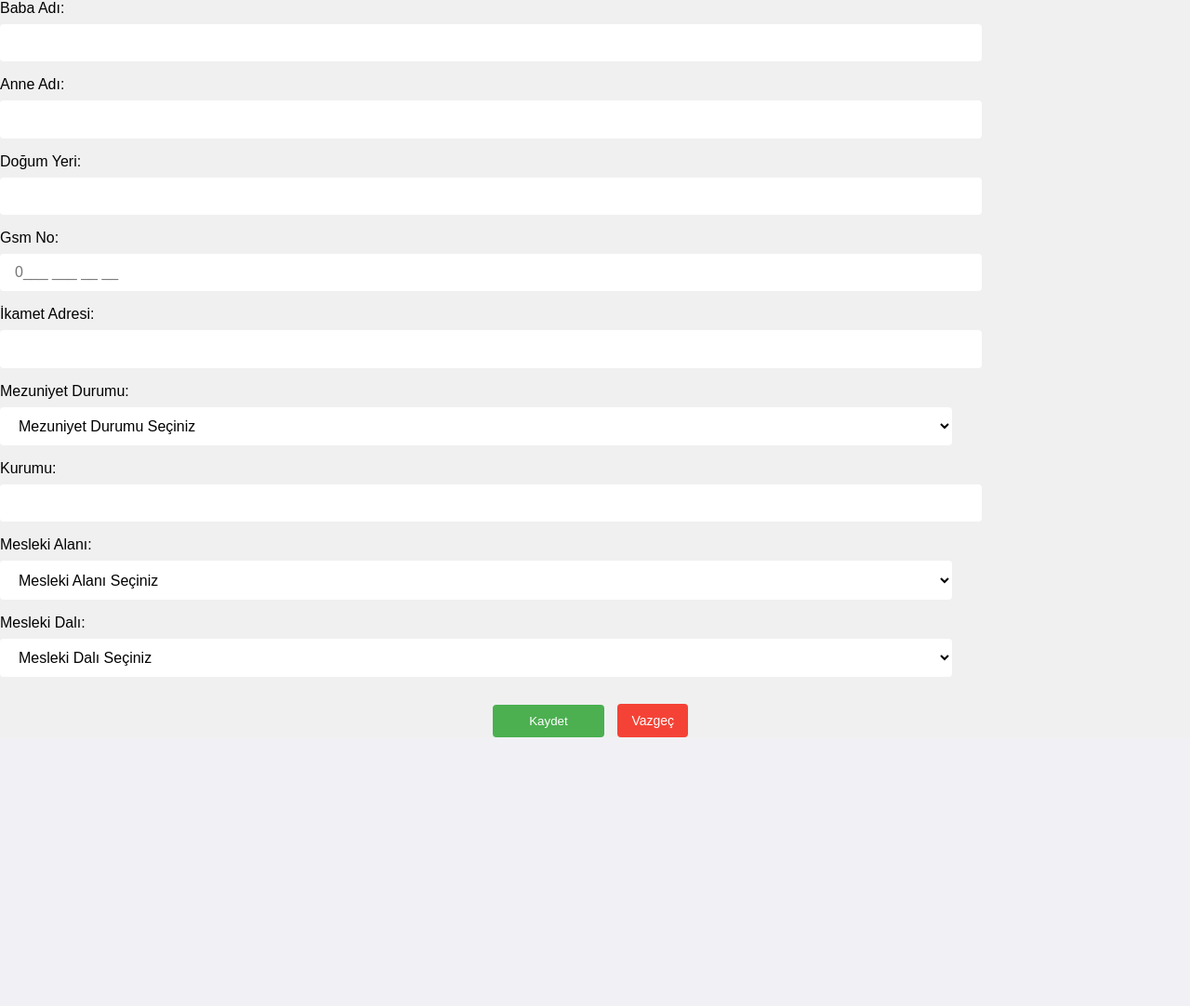
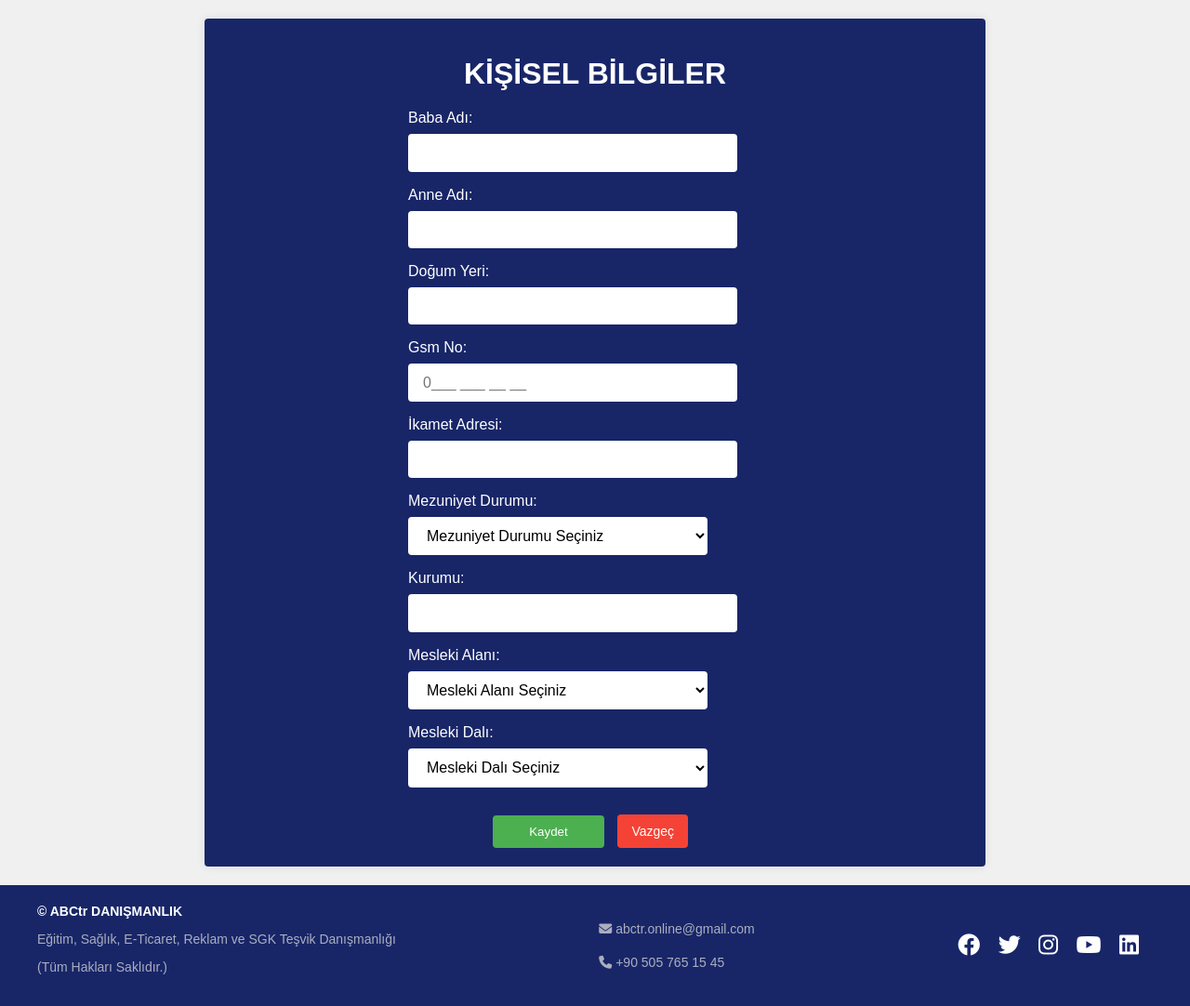
Before and after one commit to kaankanat/abctr, a Flask app: page /sayfa2 in a window 1280 px wide. Shown: the part 150-1232 px from the top of the page at 93% size. Before the commit the page ends 943 px from the top, so only its background shows below. Run offline with Flask 3, Linux system fonts and the light colour scheme.

Commit message:
new change

```diff
--- a/templates/create2.html
+++ b/templates/create2.html
@@ -2,6 +2,7 @@
 <html>
 
 <head>
+    <title>KİŞİSEL BİLGİLER</title>
     <link rel="stylesheet" href="{{ url_for('static', filename='style.css') }}">
     <link rel="stylesheet" href="https://cdnjs.cloudflare.com/ajax/libs/font-awesome/6.4.2/css/all.min.css" integrity="sha512-z3gLpd7yknf1YoNbCzqRKc4qyor8gaKU1qmn+CShxbuBusANI9QpRohGBreCFkKxLhei6S9CQXFEbbKuqLg0DA==" crossorigin="anonymous" referrerpolicy="no-referrer" />
 </head>
@@ -14,8 +15,7 @@
         </div>
         <p>Büyük Başarılar Kazanmak İçin İhtiyacınız Olan Destek!</p>
     </header>
-<body>
-    <div class="container>
+    <div class="container">
         <h1>KİŞİSEL BİLGİLER</h1>
         {% if error_message %}
         <p class="error-message">{{ error_message }}</p>
@@ -89,7 +89,7 @@
 
             <div class="button-container">
                 <input type="submit" value="Kaydet" class="button primary-button">
-                <a href="{{ url_for('dashboard') }}" class="button cancel-button">Vazgeç</a>
+                <a href="{{ url_for('index') }}" class="button cancel-button">Vazgeç</a>
             </div>
         </form>
     </div>
@@ -162,4 +162,25 @@
         };
     </script>
 </body>
+<footer class="footer">
+    <div class="footer-content">
+        <div class="footer-text">
+            &copy; ABCtr DANIŞMANLIK
+            <p>Eğitim, Sağlık, E-Ticaret, Reklam ve SGK Teşvik Danışmanlığı</p>
+            <p>(Tüm Hakları Saklıdır.)</p>
+          </div>
+          <div class="contact-info">
+            <p><i class="fas fa-envelope"></i> abctr.online@gmail.com</p>
+            <p><i class="fas fa-phone"></i> +90 505 765 15 45</p>
+          </div>
+      <div class="social-icons">
+        <a href="https://www.facebook.com/taylankapucu" target="_blank"><i class="fab fa-facebook"></i></a>
+        <a href="https://twitter.com/taylankapucu" target="_blank"><i class="fab fa-twitter"></i></a>
+        <a href="https://www.instagram.com/abctr.online/" target="_blank"><i class="fab fa-instagram"></i></a>
+        <a href="https://www.youtube.com/channel/UCtDsCYOfrLd8DoZbH8-ie5Q" target="_blank"><i class="fa-brands fa-youtube"></i></a>
+        <a href="https://www.linkedin.com/in/taylankapucu/" target="_blank"><i class="fa-brands fa-linkedin"></i></a>
+      </div>
+
+    </div>
+  </footer>
 </html>
```
Also changed, not shown: templates/company_info_form.html (+32 -0 lines), templates/create1.html (+6 -14 lines), templates/login.html (+30 -0 lines), instance/person.db.
